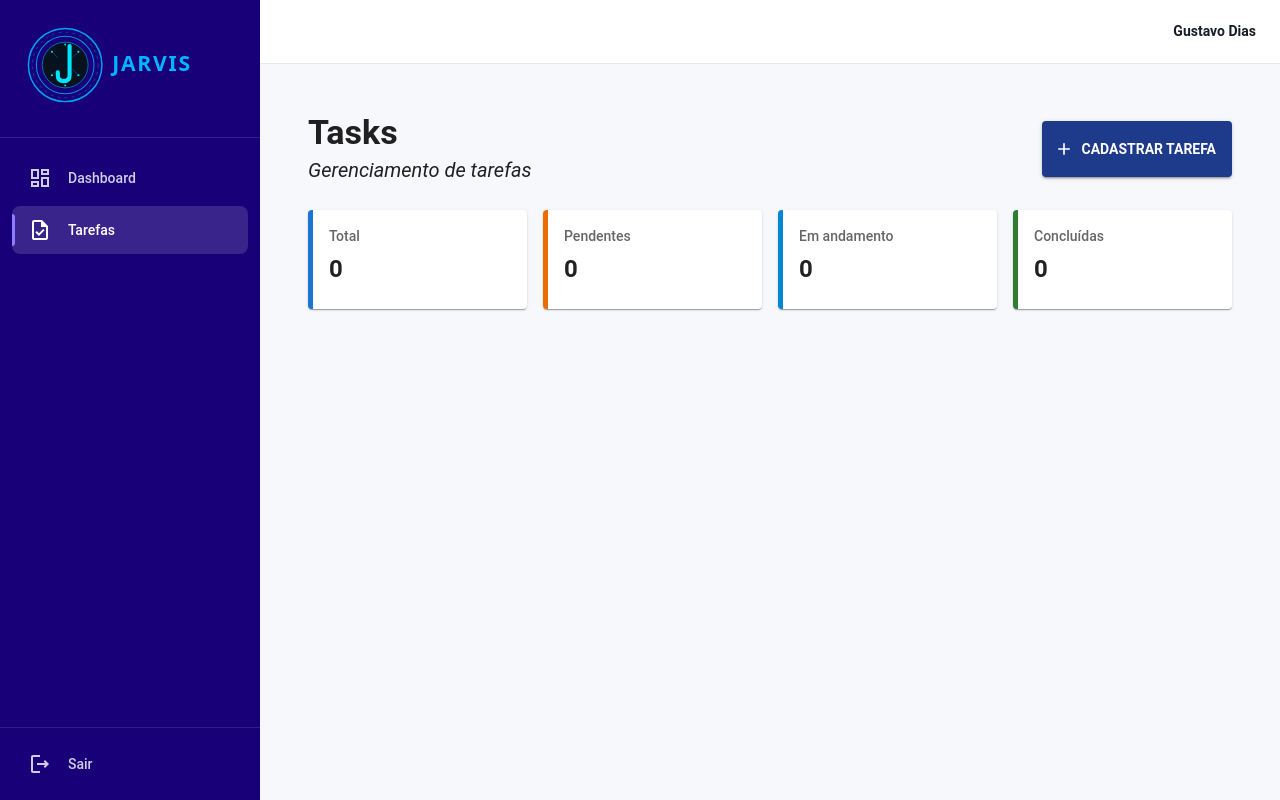
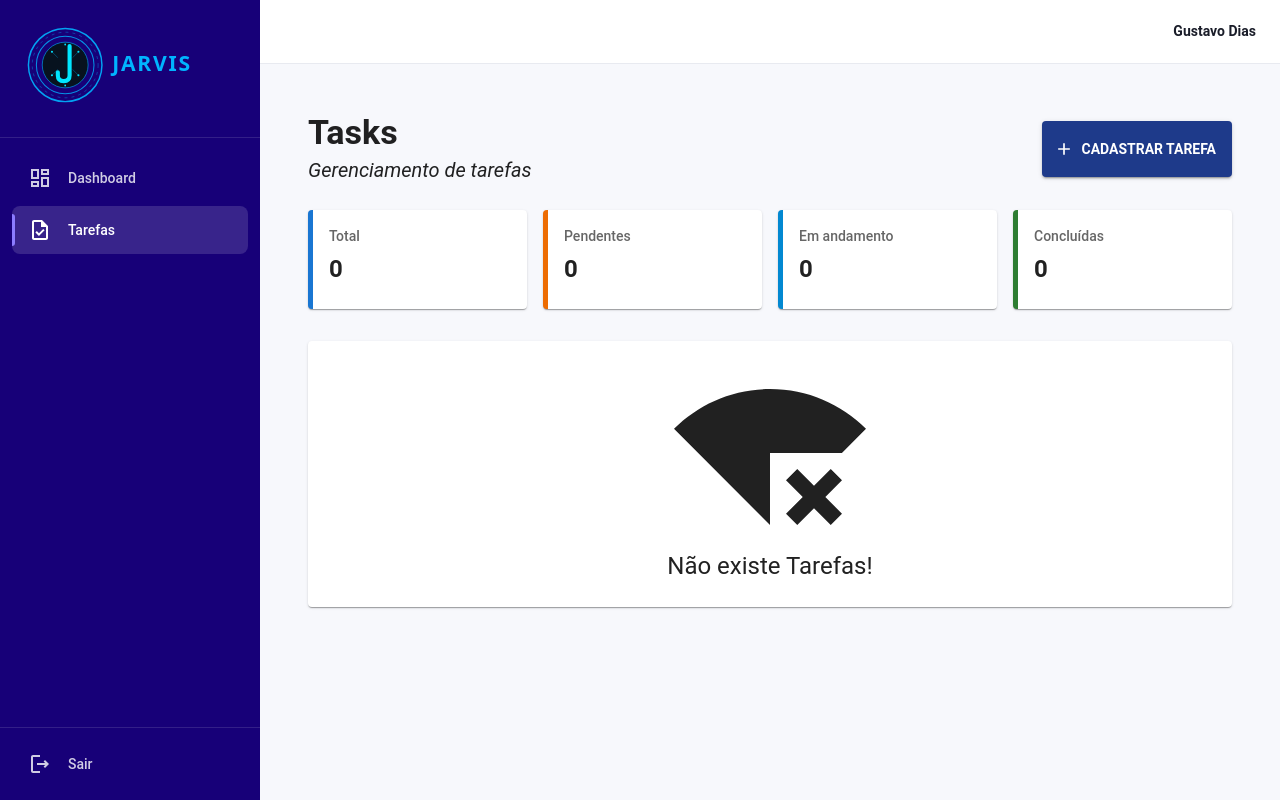
Before and after one commit to GustavoRocha07/JARVIS, a React (Vite) app: page /tasks in a window 1280 px wide. Built offline with nearby package versions, Linux system fonts and the light colour scheme.

Commit message:
new commit

```diff
--- a/src/modules/tasks/contexts/TasksProvider.tsx
+++ b/src/modules/tasks/contexts/TasksProvider.tsx
@@ -152,6 +152,8 @@ export const TasksProvider = ({
                 handleDeleteTaskService(taskId);
                 showAlert('success', 'Task Deletada  com Sucesso!')
                 setTasks(handleListTaskService(filters));
+                setOpenConfirmDeletedModal(false);
+                setSelectedTask(null);
             } catch (error: unknown) {
                 if (isApiError(error)) {
                     showAlert('error', error.message);
--- a/src/modules/tasks/pages/index.tsx
+++ b/src/modules/tasks/pages/index.tsx
@@ -1,7 +1,7 @@
 import { useState } from "react";
 
 import { AddOutlined } from "@mui/icons-material";
-import { Box } from "@mui/material";
+import { Box, } from "@mui/material";
 
 import { HeaderComponent } from "@/shared/components/HeaderComponent";
 import { PaginationComponent } from "@/shared/components/Pagination";
@@ -16,6 +16,7 @@ import { useTasksUI } from "../contexts/useTasksUI";
 
 import type { TaskSubmit } from "../types/tasks.type";
 import { ConfirmationModal } from "@/shared/components/ConfirmModal/ConfirmationModal";
+import { EmptyCard } from "@/shared/components/EmptyCard/EmptyCard";
 
 const TasksContent = () => {
   const {
@@ -88,6 +89,11 @@ const TasksContent = () => {
             handleConfirmDeletedTask={handleConfirmDeletedTask}
           />
         ))}
+
+        {tasks.length === 0 && (
+          <EmptyCard />
+        )}
+
       </Box>
 
       {tasks.length > 0 && (
--- /dev/null
+++ b/src/shared/components/EmptyCard/EmptyCard.tsx
@@ -0,0 +1,29 @@
+import { Box, Card, CardContent, Typography } from "@mui/material";
+
+import SignalWifiBadIcon from '@mui/icons-material/SignalWifiBad';
+export const EmptyCard = () => {
+    return (
+        <Card sx={{
+            marginTop: '2rem'
+        }}>
+            <CardContent>
+                <Box sx={{
+
+                    display: 'flex',
+                    flexDirection: 'column',
+                    alignItems: 'center',
+                    justifyContent: 'center'
+                }}>
+                    <SignalWifiBadIcon sx={{
+                        fontSize: '12rem'
+                    }} />
+                    <Typography variant="body2" sx={{
+                        fontSize: '1.5rem'
+                    }}>
+                        Não existe Tarefas!
+                    </Typography>
+                </Box>
+            </CardContent>
+        </Card>
+    )
+}
```
